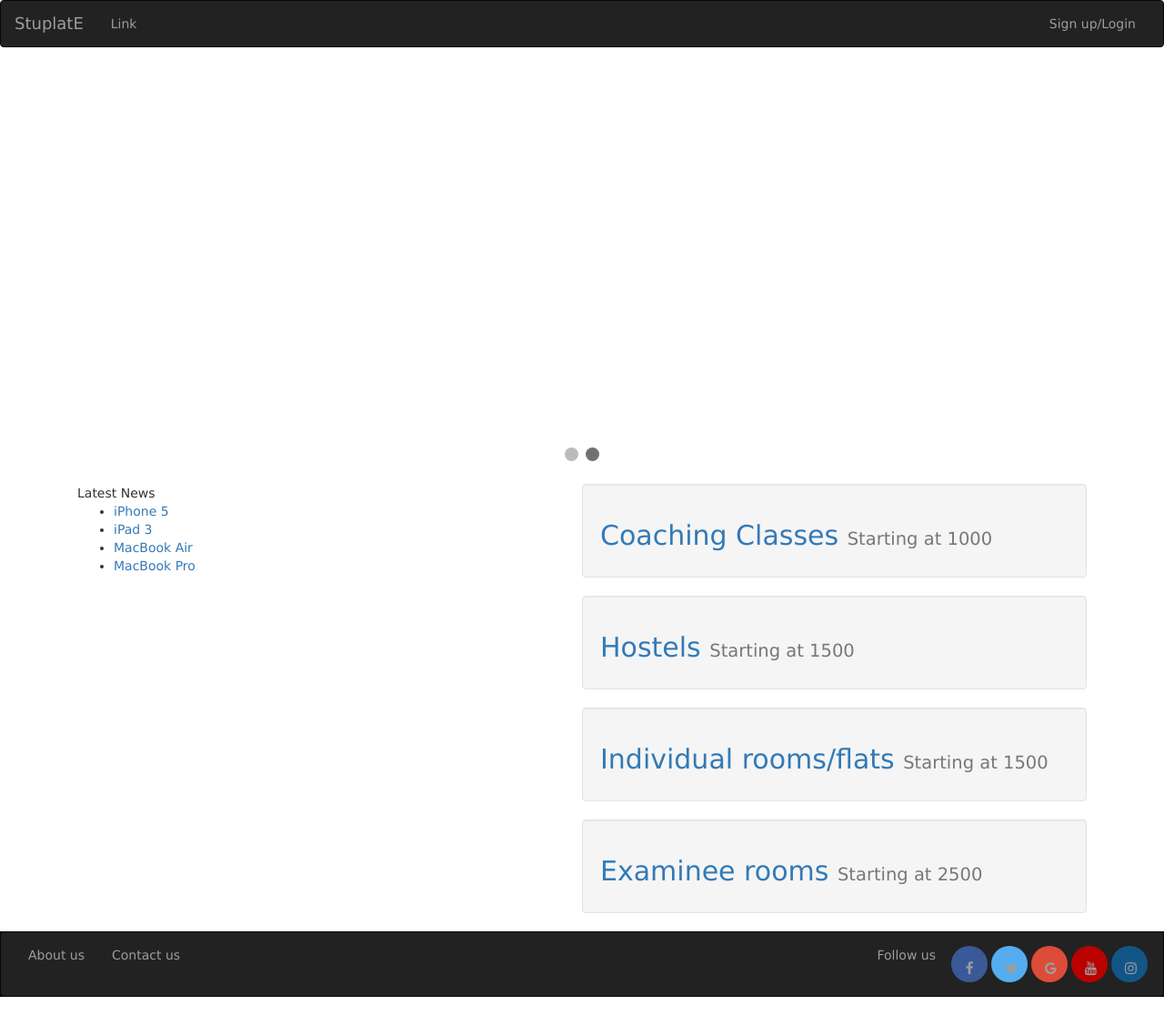
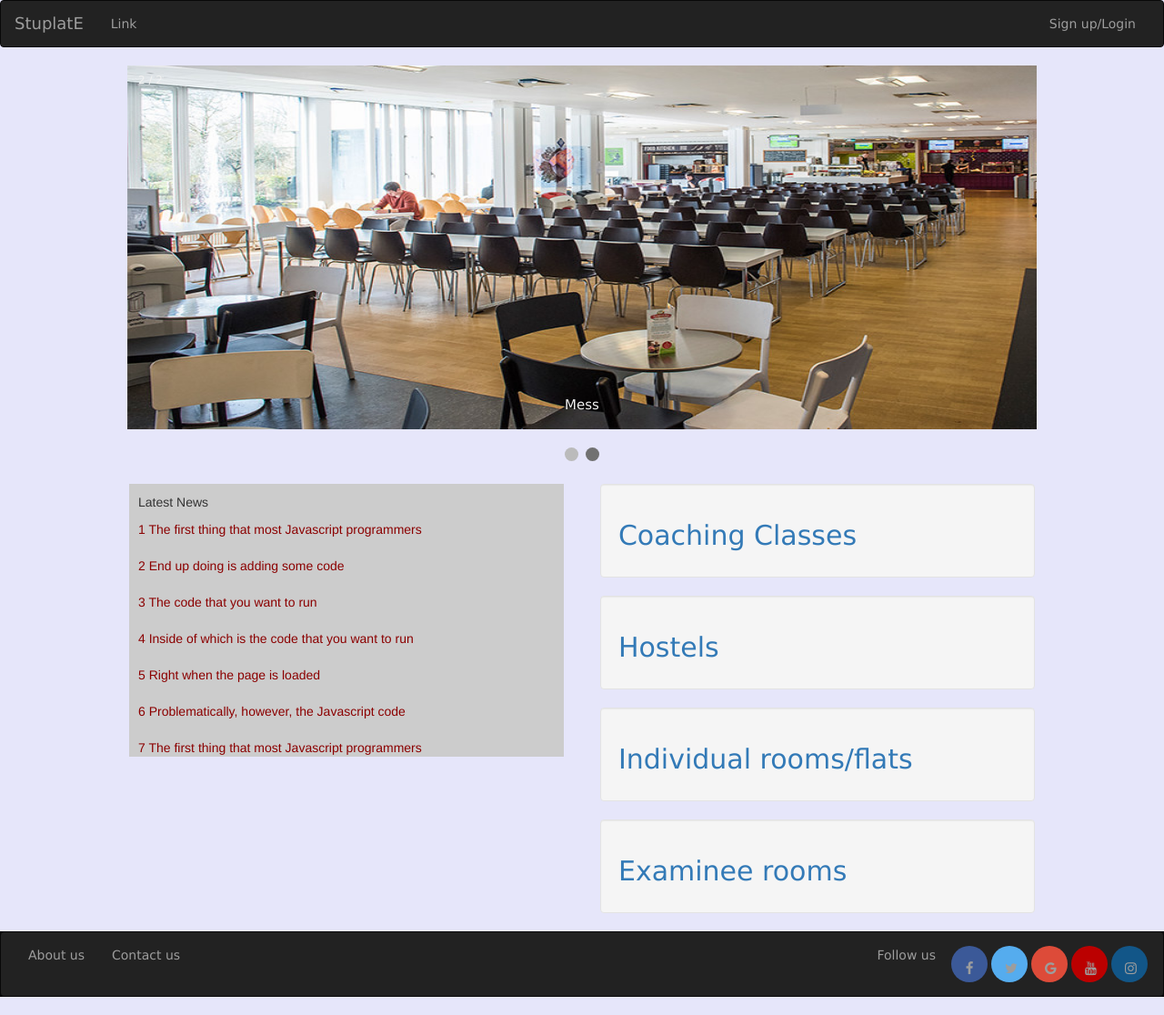
Before and after one commit to kushshiv/stuplate, a Flask app: page / in a window 1280 px wide. Shown: the whole page at 91% size. Run offline with Flask 2, Linux system fonts and the light colour scheme; some libraries are stand-ins or nearby versions.

Commit message:
Page 1 - demo 1

```diff
--- a/app/routes.py
+++ b/app/routes.py
@@ -2,9 +2,9 @@ from app import app
 from flask import Flask, render_template, abort
 
 PRODUCTS = {
-    'iphone': {
+    'coaching': {
         'name': 'Coaching Classes',
-        'category': 'Phones',
+        'category': 'coaching',
         'price':'Starting at 1000',
     },
     'galaxy': {
@@ -35,3 +35,7 @@ def product(key):
     if not product:
         abort(404)
     return render_template('product.html', product=product)
+
+@app.route('/coaching')
+def coaching():
+    return render_template('coaching.html')
--- a/app/static/css/style.css
+++ b/app/static/css/style.css
@@ -51,6 +51,14 @@ img {vertical-align: middle;}
   -webkit-animation-duration: 1.5s;
   animation-name: fade;
   animation-duration: 1.5s;
+}
+
+.slide {
+  -webkit-animation-name: slide_animation;
+  -webkit-animation-duration:10s;
+  -webkit-animation-iteration-count:infinite;
+  -webkit-animation-direction:alternate;
+   -webkit-animation-play-state: running;
 }
 
 @-webkit-keyframes fade {
--- a/app/templates/base.html
+++ b/app/templates/base.html
@@ -1,5 +1,7 @@
 <!DOCTYPE html>
+
 <html>
+
   <head>
     <title>StuplatE</title>
     <meta name="viewport" content="width=device-width, initial-scale=1.0">
@@ -8,7 +10,9 @@
       h2 {color: red;}
     </style>
   </head>
-  <body>
+
+  <body style="background-color:Lavender;">
+
     <nav class="navbar navbar-inverse" role="navigation">
       <div class="container-fluid">
         <div class="navbar-header">
@@ -35,9 +39,11 @@
     <div class="container">
        {% block container %}{% endblock %}
     </div>
+
     <script src="http://code.jquery.com/jquery-1.10.2.min.js"></script>
     <script src="http://netdna.bootstrapcdn.com/bootstrap/3.0.0/js/bootstrap.min.js"></script>
     <link rel="stylesheet" href="https://cdnjs.cloudflare.com/ajax/libs/font-awesome/4.7.0/css/font-awesome.min.css">
+
     <style>
     .fa {
       font-size: 15px;
@@ -123,7 +129,8 @@
           </div><!-- /.navbar-collapse -->
         </div><!-- /.container-fluid -->
       </nav>
+    </div>
 
-</div>
   </body>
+
 </html>
--- a/app/templates/home.html
+++ b/app/templates/home.html
@@ -5,15 +5,57 @@
 <!-- start of display -->
 <link rel="stylesheet" href="{{ url_for('static', filename='css/style.css') }}">
 <script src="//code.jquery.com/jquery-latest.min.js"></script>
+<script src="https://ajax.googleapis.com/ajax/libs/jquery/2.2.2/jquery.min.js"></script>
+<script>
+jQuery.fn.liScroll = function(settings) {
+    settings = jQuery.extend({
+		travelocity: 0.03
+		}, settings);
+
+		return this.each(function(){
+		var $strip = jQuery(this);
+		$strip.addClass("newsticker")
+		var stripHeight = 1;
+		$strip.find("li").each(function(i){
+			stripHeight += jQuery(this, i).outerHeight(true); // thanks to Michael Haszprunar and Fabien Volpi
+		});
+
+		var $mask = $strip.wrap("<div class='mask'></div>");
+		var $tickercontainer = $strip.parent().wrap("<div class='tickercontainer'></div>");
+		var containerHeight = $strip.parent().parent().height();	//a.k.a. 'mask' width
+		$strip.height(stripHeight);
+		var totalTravel = stripHeight;
+		var defTiming = totalTravel/settings.travelocity;	// thanks to Scott Waye
+		function scrollnews(spazio, tempo){
+		$strip.animate({top: '-='+ spazio}, tempo, "linear", function(){$strip.css("top", containerHeight); scrollnews(totalTravel, defTiming);});
+		}
+
+		scrollnews(totalTravel, defTiming);
+		$strip.hover(function(){
+		jQuery(this).stop();
+		},
+		function(){
+		var offset = jQuery(this).offset();
+		var residualSpace = offset.top + stripHeight;
+		var residualTime = residualSpace/settings.travelocity;
+		scrollnews(residualSpace, residualTime);
+		});
+		});
+};
+$(window).load(function() {
+    $("ul#ticker01").liScroll();
+});
+
+</script>
 <div class="slideshow-container">
 
-<div class="mySlides fade">
+<div class="mySlides slide">
   <div class="numbertext">1 / 2</div>
   <img src="{{ url_for('static', filename = 'img/school.jpg') }}"  height="400" width="1000">
   <div class="text">School</div>
 </div>
 
-<div class="mySlides fade">
+<div class="mySlides slide">
   <div class="numbertext">2 / 2</div>
   <img src="{{ url_for('static', filename = 'img/mess.jpg') }}"  height="400" width="1000">
   <div class="text">Mess</div>
@@ -63,26 +105,65 @@ function showSlides() {
   </div>
 -->
 
-<div class="container"  style="width:100%;">
-<div id="left" style="float:left; width:50%;">
+<div class="container"  style="width:90%;">
+<div id="left" class="holder" style="float:left; width:48%;">
 	<span>Latest News</span>
-	<ul>
-		<li><a href="#">iPhone 5</a></li>
-		<li><a href="#">iPad 3</a></li>
-		<li><a href="#">MacBook Air</a></li>
-		<li><a href="#">MacBook Pro</a></li>
-	</ul>
+  <ul id="ticker01">
+    	<li><a href="#">1 The first thing that most Javascript programmers</a></li>
+		<li><a href="#">2 End up doing is adding some code</a></li>
+		<li><a href="#">3 The code that you want to run</a></li>
+		<li><a href="#">4 Inside of which is the code that you want to run</a></li>
+		<li><a href="#">5 Right when the page is loaded</a></li>
+		<li><a href="#">6 Problematically, however, the Javascript code</a></li>
+		<li><a href="#">7 The first thing that most Javascript programmers</a></li>
+		<li><a href="#">8 End up doing is adding some code</a></li>
+		<li><a href="#">9 The code that you want to run</a></li>
+		<li><a href="#">10 Inside of which is the code that you want to run</a></li>
+  </ul>
 </div>
+
+<style>
+
+.holder {
+  background-color:#ccc;
+  width:300px;
+  height:300px;
+  overflow:hidden;
+  padding:10px;
+  font-family:Helvetica;
+}
+.holder .mask {
+  position: relative;
+  left: 0px;
+  top: 10px;
+  width:300px;
+  height:290px;
+  overflow: hidden;
+}
+.holder ul {
+  list-style:none;
+  margin:0;
+  padding:0;
+  position: relative;
+}
+.holder ul li {
+  padding:10px 0px;
+}
+.holder ul li a {
+  color:darkred;
+  text-decoration:none;
+}
+
+</style>
 
 <!--
 <div id="container" style="width:100%;">
 -->
-  <div id="right" style="float:right; width:50%;">
+  <div id="right" style="float:right; width:48%;">
     {% for id, product in products.items() %}
       <div class="well">
         <h2>
-          <a href="{{ url_for('product', key=id) }}">{{product['name'] }}</a>
-          <small>{{ product['price'] }}</small>
+          <a href="{{ url_for('product', key=id ) }}">{{product['name'] }}</a>
         </h2>
       </div>
     {% endfor %}
--- a/app/templates/product.html
+++ b/app/templates/product.html
@@ -5,6 +5,5 @@
     <h1>{{ product['name'] }}
       <small>{{ product['category'] }}</small>
     </h1>
-    <h3> {{ product['price'] }}</h3>
   </div>
 {% endblock %}
```
Also changed, not shown: app/templates/coaching.html (added, +92 -0 lines). Lines whose indentation alone changed are shown as unchanged.
